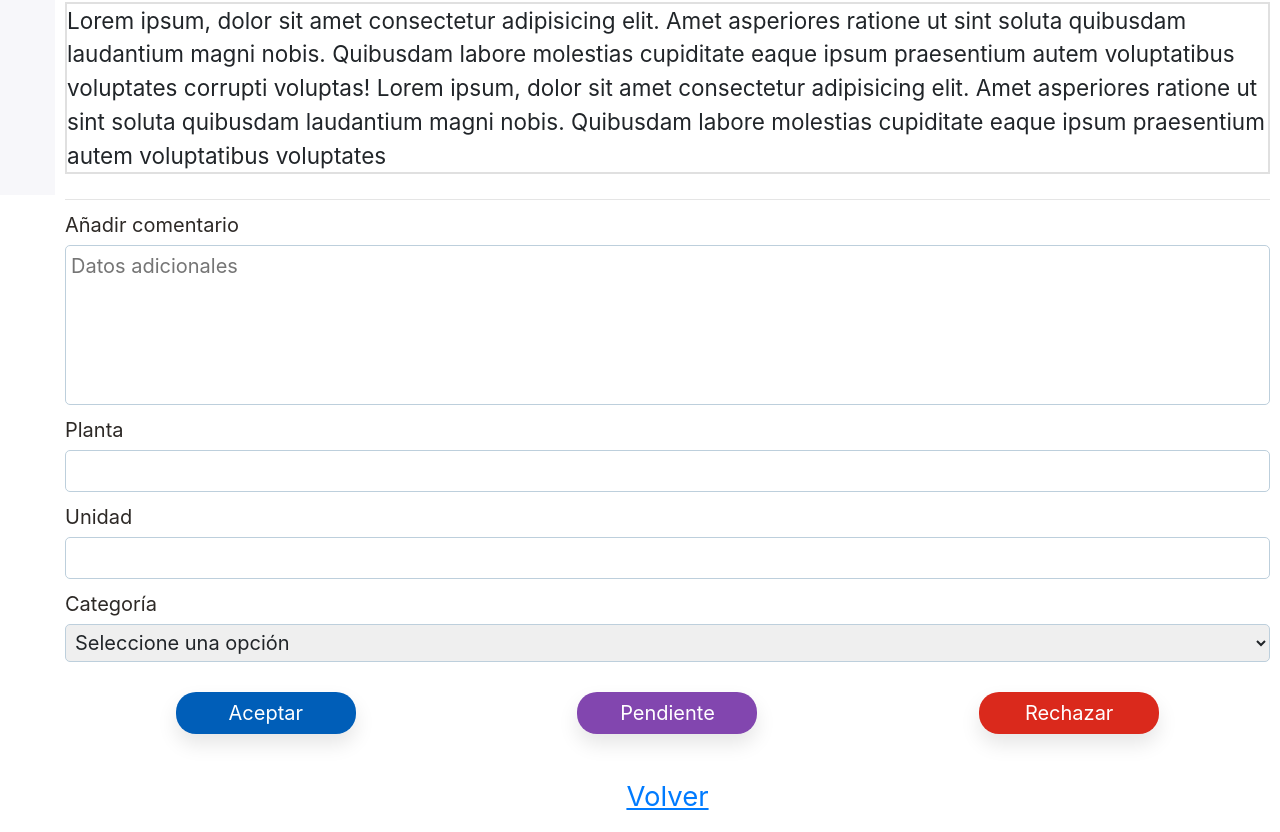
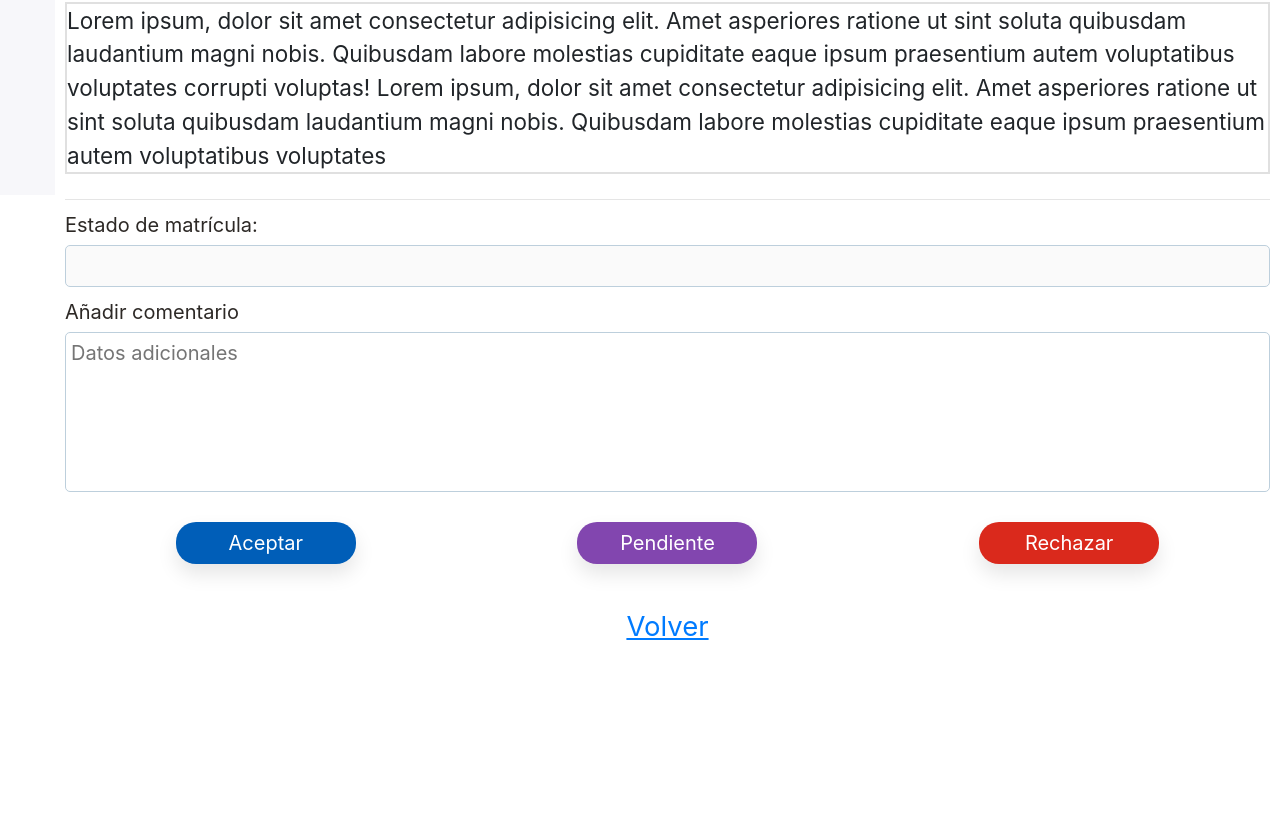
Before and after one commit to MilzCode/fron-bhf, a Next.js app: page /nuevas-solicitudes/1 in a window 1280 px wide. Shown: the part 605-1437 px from the top of the page. After the commit the page ends 1267 px from the top, so only its background shows below. Built offline with nearby package versions, Linux system fonts and the light colour scheme.

Commit message:
fix: crear-solicitud.tsx, [solicitud].tsx

```diff
--- a/pages/nuevas-solicitudes/[solicitud].tsx
+++ b/pages/nuevas-solicitudes/[solicitud].tsx
@@ -11,9 +11,15 @@ import VentanaModal from "../../components/other/VentanaModal";
 const SolicitudEncargado = () => {
   //si es un encargado DGE.
   const DGE = true;
+  const DPE = false;
+  const Cobranza = false;
   const router = useRouter();
   const [comentarios, setComentarios] = useState("");
   const [planta, setPlanta] = useState("");
+  const [unidad, setUnidad] = useState("");
+  const [categoria, setCategoria] = useState("");
+  const [arancel, setArancel] = useState("");
+  const [estadoMatricula, setEstadoMatricula] = useState("");
 
   //Tomaremos solicitud con 3 estados posibles:
   // - Aceptada: true
@@ -51,17 +57,24 @@ const SolicitudEncargado = () => {
   };
   const handlePlanta = (e: any) => {
     let nuevaPlanta = e.target.value;
-    setSolicitud(nuevaPlanta);
+    setPlanta(nuevaPlanta);
   };
   const handleUnidad = (e: any) => {
     let nuevaUnidad = e.target.value;
-    setSolicitud(nuevaUnidad);
+    setUnidad(nuevaUnidad);
   };
   const handleCategoria = (e: any) => {
     let nuevaCategoria = e.target.value;
-    setSolicitud(nuevaCategoria);
+    setCategoria(nuevaCategoria);
+  }
+  const handleArancel = (e: any) => {
+    let nuevaArancel = e.target.value;
+    setArancel(nuevaArancel);
   };
-
+  const handleEstadoMatricula = (e: any) => {
+    let nuevaEstadoMatricula = e.target.value;
+    setEstadoMatricula(nuevaEstadoMatricula);
+  };
 
   const handleSubmit = () => {
     //Si la solicitud se va a estado pendiente
@@ -116,6 +129,56 @@ const SolicitudEncargado = () => {
       <br />
       <hr />
       <div>
+        {DPE && <>
+          <div className="LABELINPUT">
+            <label htmlFor="planta">
+              Planta de funcionario
+            </label>
+            <input onChange={handlePlanta} id="planta" name="planta" type="text" />
+          </div>
+          <div className="LABELINPUT">
+            <label htmlFor="unidad">
+              Unidad de funcionario
+            </label>
+            <input onChange={handleUnidad} id="unidad" name="unidad" type="text" />
+          </div>
+          <div className="LABELINPUT">
+            <label htmlFor="categoria">
+              Categoría de funcionario
+            </label>
+            <select onChange={handleCategoria} name="categoria" id="categoria">
+              <option value="">Seleccione una opción</option>
+              <option value="academico">Académico</option>
+              <option value="noAcademico">No académico</option>
+              <option value="exfuncionario">Exfuncionario</option>
+              <option value="excepcionEspecial">Excepción especial</option>
+            </select>
+          </div>
+          <div className="LABELINPUT">
+            <label htmlFor="estadoMatricula">Estado de matrícula:</label>
+            <select onChange={handleEstadoMatricula} name="estadoMatricula" id="estadoMatricula">
+              <option value="">Seleccione una opción</option>
+              <option value="matriculado">Matriculado</option>
+              <option value="noMatriculado">No matriculado</option>
+            </select>
+          </div>
+          <div className="LABELINPUT">
+            <label htmlFor="arancel">
+              Arancel a financiar
+            </label>
+            <select onChange={handleArancel} name="arancel" id="arancel">
+              <option value="">Seleccione una opción</option>
+              <option value="Básico">Básico</option>
+              <option value="Completo">Completo</option>
+            </select>
+          </div>
+        </>}
+        {DGE && <>
+          <div className="LABELINPUT">
+            <label htmlFor="estadoMatricula">Estado de matrícula:</label>
+            <input type="text" disabled value={estadoMatricula} />
+          </div>
+        </>}
         <div className="LABELINPUT">
           <label htmlFor="datosAdicionales">
             Añadir comentario&nbsp;
@@ -139,34 +202,11 @@ const SolicitudEncargado = () => {
             }}
           ></textarea>
         </div>
-        <div className="LABELINPUT">
-          <label htmlFor="planta">
-            Planta
-          </label>
-          <input onChange={handlePlanta} id="planta" name="planta" type="text" />
-        </div>
-        <div className="LABELINPUT">
-          <label htmlFor="unidad">
-            Unidad
-          </label>
-          <input onChange={handleUnidad} id="unidad" name="unidad" type="text" />
-        </div>
-        <div className="LABELINPUT">
-          <label htmlFor="categoria">
-            Categoría
-          </label>
-          <select onChange={handleCategoria} name="categoria" id="categoria">
-            <option value="">Seleccione una opción</option>
-            <option value="academico">Académico</option>
-            <option value="noAcademico">No académico</option>
-            <option value="exfuncionario">Exfuncionario</option>
-          </select>
-        </div>
         <div className="BOTONES">
           <button type="button" className="BOTON" onClick={handleAceptar}>
             Aceptar
           </button>
-          {DGE && (
+          {DGE && <>
             <button
               type="button"
               className="BOTON BACKGROUNDCOLORPURPLE"
@@ -174,7 +214,7 @@ const SolicitudEncargado = () => {
             >
               Pendiente
             </button>
-          )}
+          </>}
 
           <button
             type="button"
```
Also changed, not shown: pages/crear-solicitud.tsx (+11 -7 lines).
